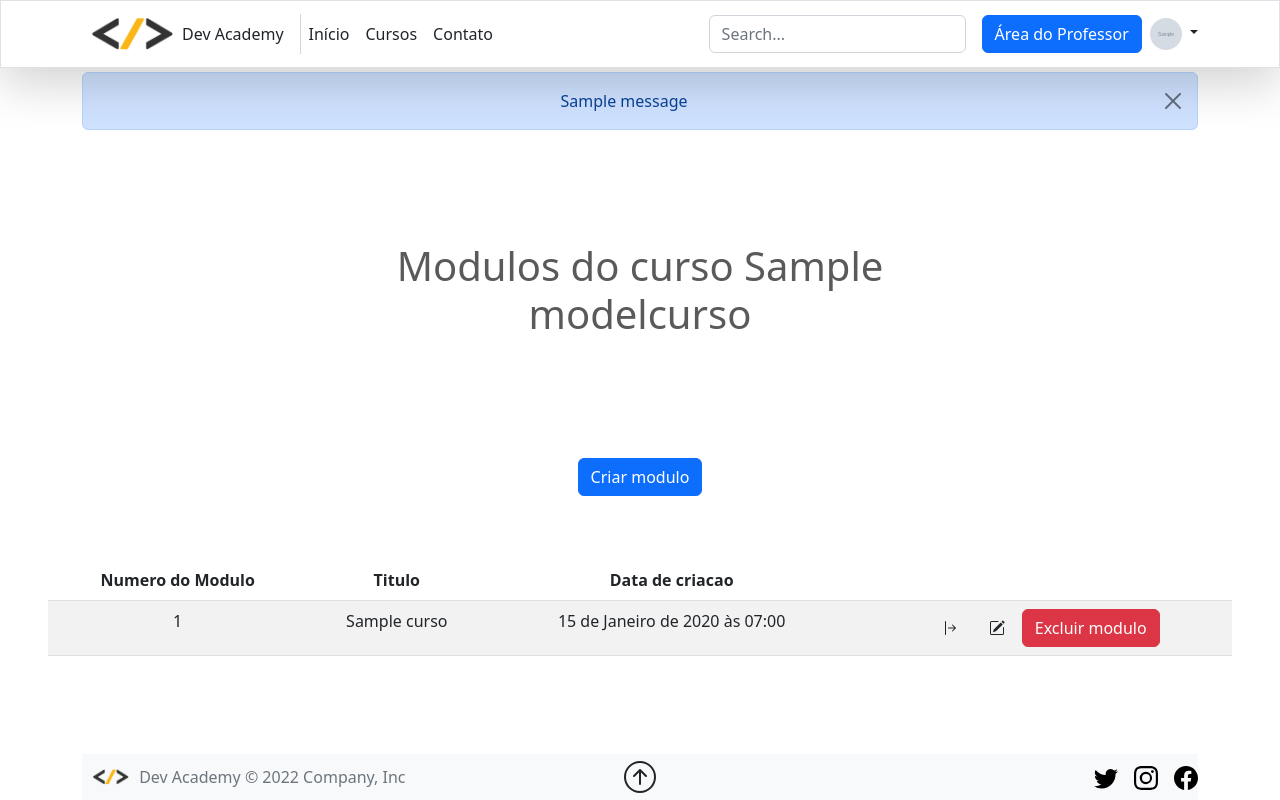
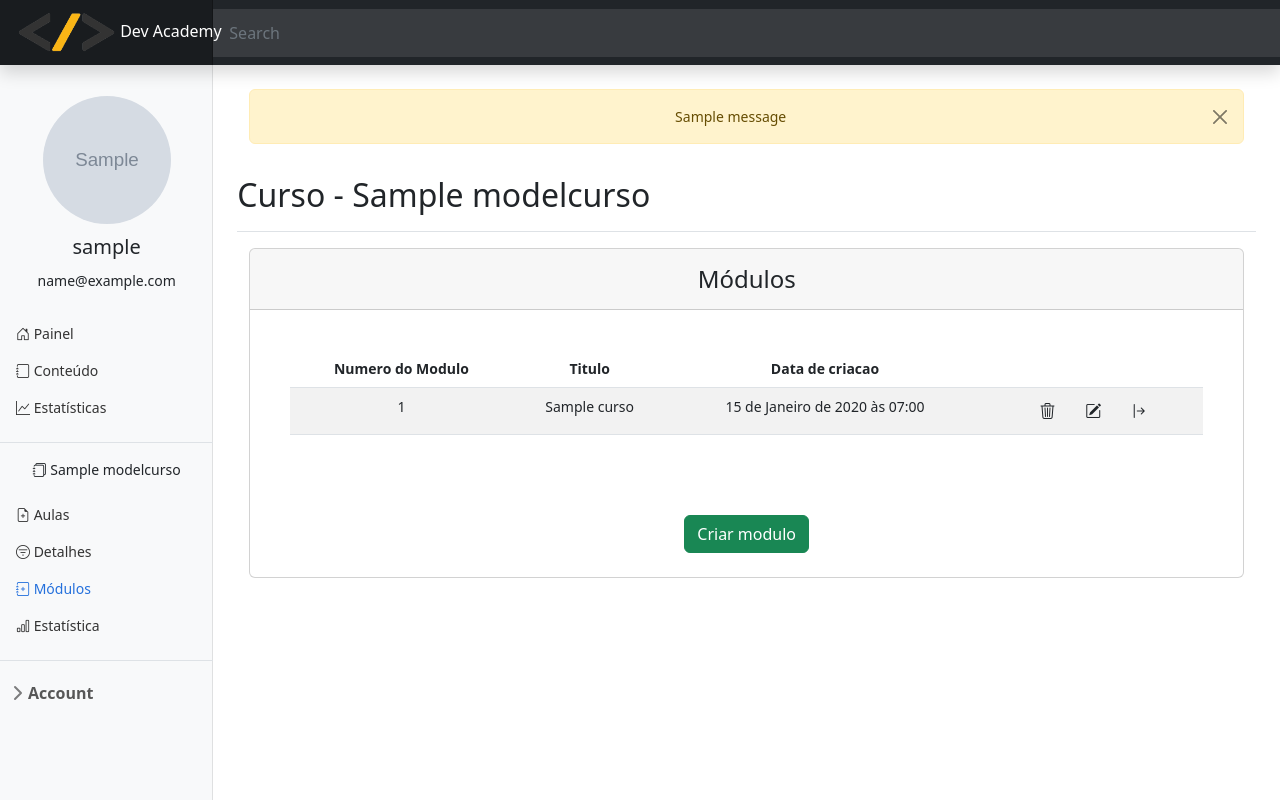
Before and after one commit to David-Marcoss/DEV_Academy, a Django app: a page that uses cursos/urls.py in a window 1280 px wide. Run offline with Django 4.2, Linux system fonts and the light colour scheme; a user stored in the database is signed in; tables that the repository leaves empty hold one stand-in row (values such as "Sample post"); grey boxes marked "Sample" are stand-in pictures; one stand-in notice (Sample message) is shown; parts of the project's set-up code (start-up, migrations or seed data) failed here and were passed over; some libraries are stand-ins or nearby versions.

Commit message:
[ADDED] funcionalidades ao dashboard. [ADDED] funcionalidades de edicao de cursos (CRUD).

```diff
--- a/cursos/urls.py
+++ b/cursos/urls.py
@@ -26,4 +26,6 @@ urlpatterns = [
     path('cursos/materiais/<str:slug>/',Ver_materiais_curso.as_view(),name='materiais-curso'),
     path('cursos/enviar-aviso/<str:slug>/',Enviar_aviso,name='enviar-aviso'),
     path('cursos/avisos/<str:slug>/',Ver_avisos_curso.as_view(),name='avisos-curso'),
+    path('conteudo_view', conteudo_view, name='conteudo_view'),
+    path('detalhesView_dash/<str:slug>/', detalhesView_dash, name='detalhesView_dash'),
 ]
--- a/cursos/views.py
+++ b/cursos/views.py
@@ -281,7 +281,7 @@ def cadastrar_modulo_cursoView(request,slug):
 class ver_modulos_cursoView(GroupRequiredMixin,ListView):
 
     group_required = u'professor'
-    template_name = 'cursos/modulos_curso.html'
+    template_name = 'cursos/dashboard/modulos_curso.html'
     model = modulo_curso
 
     def get_queryset(self, queryset = None):
@@ -555,3 +555,24 @@ class Ver_avisos_curso(ListView):
         curso = get_object_or_404(modelcursos, slug = self.kwargs['slug'])
 
         return curso.avisos.all()
+
+@login_required
+def conteudo_view(request):
+
+    template_name = "cursos/dashboard/conteudo.html"
+    cursos = request.user.modelcursos_set.all()
+
+    context = {'cursos': cursos, 'curso_selecionado': False}
+
+    return render(request, template_name, context)
+
+
+@login_required
+def detalhesView_dash(request, slug):
+
+    template_name = "cursos/dashboard/detalhes.html"
+    curso = get_object_or_404(modelcursos, slug=slug)
+
+    context = {'curso': curso, 'curso_selecionado': False}
+
+    return render(request, template_name, context)
--- a/paginas/views.py
+++ b/paginas/views.py
@@ -25,4 +25,4 @@ class homeview(TemplateView):
         return context
 
 class dashview(TemplateView):
-    template_name = "dashboard.html"
+    template_name = "paginas/home_dash.html"
--- a/templates/base.html
+++ b/templates/base.html
@@ -5,12 +5,13 @@
 
 <html lang="pt-br">
 
-<head>
+    <head>
     <meta charset="utf-8">
     <meta name="viewport" content="width=device-width, initial-scale=1, shrink-to-fit=no">
     <meta name="description" content="DEV Academy - Uma simples plataforma de ensino a distância" />
     <title>DEV Academy</title>
 
+    <link rel="stylesheet" href="https://cdn.jsdelivr.net/npm/bootstrap-icons@1.9.1/font/bootstrap-icons.css">
     <link href="{% static 'css/bootstrap.min.css' %}" rel="stylesheet">
     <link href="{% static 'css/carousel.css' %}" rel="stylesheet">
     <!-- Link to the file hosted on your server, -->
--- /dev/null
+++ b/templates/cursos/dashboard/modulos_curso.html
@@ -0,0 +1,99 @@
+{% extends 'dashboard.html' %}
+{% load static %}
+{% get_media_prefix %}
+
+{%block content_sidebar %}
+    <li class="border-top my-3"></li>
+    <p class="bi bi-journals text-center"> {{ curso.nome }}</p>
+    <li class="nav-item">
+        <a class="nav-link bi bi-file-earmark-plus" id="Aula_dash" aria-current="page" href="#">
+            Aulas
+        </a>
+    </li>
+    <li class="nav-item">
+        <a class="nav-link bi bi-filter-circle" id="detalhes_dash" aria-current="page" href="#">
+            Detalhes
+        </a>
+    </li>
+    <li class="nav-item">
+        <a class="nav-link bi bi-journal-plus" id="Modulos_dash" aria-current="page" href="#">
+            Módulos
+        </a>
+    </li>
+    <li class="nav-item">
+        <a class="nav-link bi bi-bar-chart" id="estatisticaAula_dash" aria-current="page" href="#">
+            Estatística
+        </a>
+    </li>
+{% endblock%}
+
+{% block content %}
+<div class="d-flex justify-content-between flex-wrap flex-md-nowrap align-items-center pt-3 pb-2 mb-3 border-bottom">
+
+    <h2>Curso - {{ curso.nome }}</h2>
+
+</div>
+
+<div class="container-fluid text-center">
+
+    <div class="card">
+
+        <div class="card-header">
+            <h4 class="pt-2">Módulos</h4>
+        </div>
+
+        <div class="card-body">
+            {% if object_list %}
+                <div class="p-4">
+                    <table class="table table-striped">
+                        <thead>
+                            <tr>
+                                <th scope="col">Numero do Modulo</th>
+                                <th scope="col">Titulo</th>
+                                <th scope="col">Data de criacao</th>
+                                <th scope="col"></th>
+                            </tr>
+                        </thead>
+
+                        {% for modulo in object_list %}
+
+                            <tbody>
+                                <tr>
+                                    <td>{{modulo.numero_modulo}}</td>
+                                    <td>{{modulo.titulo}}</td>
+                                    <td>{{modulo.criado_em}}</td>
+                                    <td>
+                                        <a href="{% url 'excluir-modulo-curso' curso.slug  modulo.id %}?next={{ request.path }}" type="button" data-bs-toggle="tooltip" data-bs-title="Excluir o Módulo" class="btn btn-group bi bi-trash3"></a>
+
+                                        <a href="{% url 'editar-modulo-curso' curso.slug  modulo.id %}?next={{ request.path }}" type="button" data-bs-toggle="tooltip" data-bs-title="Editar o Módulo" class="btn btn-group bi bi-pencil-square"></a>
+
+                                        <a href="{% url 'aulas-modulo-curso' curso.slug  modulo.id %}" type="button" data-bs-toggle="tooltip" data-bs-title="Ver aulas do Módulo" class="btn btn-group bi bi-arrow-bar-right"></a>
+                                    </td>
+                                </tr>
+
+                            </tbody>
+
+                        {% endfor %}
+
+                    </table>
+                </div>
+
+            {% else %}
+                <h2> Não Há Modulos cadastradas neste curso!!</h2>
+            {% endif%}
+        </div>
+        <div class="text-center p-4">
+            <a href="{% url 'criar-modulo-curso' curso.slug %}?next={{ request.path }}" class="btn btn-success">
+                Criar modulo</a>
+        </div>
+    </div>
+
+</div>
+
+<script>
+    const activeDiv = document.getElementById('Modulos_dash');
+    activeDiv.classList.add('active');
+    console.log(activeDiv)
+</script>
+
+{% endblock %}
--- a/templates/dashboard.html
+++ b/templates/dashboard.html
@@ -10,6 +10,7 @@
   <title>DEV Academy - Dashboard</title>
 
   <link href="{% static 'css/bootstrap.min.css' %}" rel="stylesheet">
+  <link rel="stylesheet" href="https://cdn.jsdelivr.net/npm/bootstrap-icons@1.9.1/font/bootstrap-icons.css">
 
   <!-- Custom styles for this template -->
   <link href="{% static 'css/dashboard.css' %}" rel="stylesheet">
@@ -30,11 +31,11 @@
     </button>
     <input class="form-control form-control-dark w-100 rounded-0 border-0" type="text" placeholder="Search"
       aria-label="Search">
-    <div class="navbar-nav">
+    <!-- <div class="navbar-nav">
       <div class="nav-item text-nowrap">
         <a class="nav-link px-3" href="#">Sign out</a>
       </div>
-    </div>
+    </div> -->
   </header>
 
   <div class="container-fluid">
@@ -57,45 +58,29 @@
         <div class="position-sticky pt-4 sidebar-sticky">
           <ul class="nav flex-column">
             <li class="nav-item">
-              <a class="nav-link active" aria-current="page" href="#">
-                <svg xmlns="http://www.w3.org/2000/svg" width="16" height="16" fill="currentColor" class="bi bi-house-door"
-                  viewBox="0 0 16 16">
-                  <path
-                    d="M8.354 1.146a.5.5 0 0 0-.708 0l-6 6A.5.5 0 0 0 1.5 7.5v7a.5.5 0 0 0 .5.5h4.5a.5.5 0 0 0 .5-.5v-4h2v4a.5.5 0 0 0 .5.5H14a.5.5 0 0 0 .5-.5v-7a.5.5 0 0 0-.146-.354L13 5.793V2.5a.5.5 0 0 0-.5-.5h-1a.5.5 0 0 0-.5.5v1.293L8.354 1.146zM2.5 14V7.707l5.5-5.5 5.5 5.5V14H10v-4a.5.5 0 0 0-.5-.5h-3a.5.5 0 0 0-.5.5v4H2.5z" />
-                </svg>
+              <a class="nav-link bi bi-house-door" id="painel_dash" aria-current="page" href="{% url 'dashview' %}">
                 Painel
               </a>
             </li>
             <li class="nav-item">
-              <a class="nav-link" href="#">
-                <svg xmlns="http://www.w3.org/2000/svg" width="16" height="16" fill="currentColor" class="bi bi-journal"
-                  viewBox="0 0 16 16">
-                  <path
-                    d="M3 0h10a2 2 0 0 1 2 2v12a2 2 0 0 1-2 2H3a2 2 0 0 1-2-2v-1h1v1a1 1 0 0 0 1 1h10a1 1 0 0 0 1-1V2a1 1 0 0 0-1-1H3a1 1 0 0 0-1 1v1H1V2a2 2 0 0 1 2-2z" />
-                  <path
-                    d="M1 5v-.5a.5.5 0 0 1 1 0V5h.5a.5.5 0 0 1 0 1h-2a.5.5 0 0 1 0-1H1zm0 3v-.5a.5.5 0 0 1 1 0V8h.5a.5.5 0 0 1 0 1h-2a.5.5 0 0 1 0-1H1zm0 3v-.5a.5.5 0 0 1 1 0v.5h.5a.5.5 0 0 1 0 1h-2a.5.5 0 0 1 0-1H1z" />
-                </svg>
+              <a class="nav-link bi bi-journal" id="conteudo_dash" aria-current="page" href="{% url 'conteudo_view' %}">
                 Conteúdo
               </a>
             </li>
             <li class="nav-item">
-              <a class="nav-link" href="#">
-                <svg xmlns="http://www.w3.org/2000/svg" width="16" height="16" fill="currentColor" class="bi bi-graph-up"
-                  viewBox="0 0 16 16">
-                  <path fill-rule="evenodd"
-                    d="M0 0h1v15h15v1H0V0Zm14.817 3.113a.5.5 0 0 1 .07.704l-4.5 5.5a.5.5 0 0 1-.74.037L7.06 6.767l-3.656 5.027a.5.5 0 0 1-.808-.588l4-5.5a.5.5 0 0 1 .758-.06l2.609 2.61 4.15-5.073a.5.5 0 0 1 .704-.07Z" />
-                </svg>
-                Estatística
+              <a class="nav-link bi bi-graph-up" id="estatistica_dash" aria-current="page" href="#">
+                Estatísticas
               </a>
             </li>
+            {%block content_sidebar %} {% endblock%}
             <li class="border-top my-3"></li>
             <li class="mb-1">
-              <a class="btn btn-toggle d-inline-flex align-items-center rounded border-0 collapsed" data-bs-toggle="collapse"
+              <a class="btn btn-toggle d-inline-flex align-items-center rounded border-0 collapsed" aria-current="page" data-bs-toggle="collapse"
                 data-bs-target="#account-collapse" aria-expanded="false">
                 Account
               </a>
               <div class="collapse" id="account-collapse">
-                <ul class="btn-toggle-nav list-unstyled fw-normal pb-1 small">
+                <ul class="btn-toggle-nav list-unstyled fw-normal pb-1">
                   <li><a href="#" class="link-dark d-inline-flex text-decoration-none rounded">New...</a></li>
                   <li><a href="#" class="link-dark d-inline-flex text-decoration-none rounded">Profile</a></li>
                   <li><a href="#" class="link-dark d-inline-flex text-decoration-none rounded">Settings</a></li>
@@ -103,26 +88,26 @@
                 </ul>
               </div>
             </li>
+          </ul>
         </div>
       </nav>
 
       <main class="col-md-9 ms-sm-auto col-lg-10 px-md-4">
-        <div
-          class="d-flex justify-content-between flex-wrap flex-md-nowrap align-items-center pt-3 pb-2 mb-3 border-bottom">
-          <h1 class="h2">Dashboard</h1>
-          <!-- <div class="btn-toolbar mb-2 mb-md-0">
-            <div class="btn-group me-2">
-              <button type="button" class="btn btn-sm btn-outline-secondary">Share</button>
-              <button type="button" class="btn btn-sm btn-outline-secondary">Export</button>
+
+        <!-- Ajustar css, serve para informar mensagens-->
+        {% if messages %}
+          <div class="mt-4 container-fluid text-center">
+            {% for i in messages %}
+            <div class="alert alert-warning fade show alert-dismissible" role="alert">
+              {{ i }}
+              <button type="button" class="btn-close" data-bs-dismiss="alert" aria-label="Close"></button>
             </div>
-            <button type="button" class="btn btn-sm btn-outline-secondary dropdown-toggle">
-              <span data-feather="calendar" class="align-text-bottom"></span>
-              This week
-            </button>
-          </div> -->
-        </div>
+            {% endfor %}
 
+          </div>
+        {% endif %}
 
+        {%block content %} {% endblock%}
 
       </main>
     </div>
```
Also changed, not shown: templates/cursos/dashboard/conteudo.html (added, +82 -0 lines), templates/cursos/dashboard/detalhes.html (added, +58 -0 lines), templates/paginas/home_dash.html (added, +32 -0 lines).
